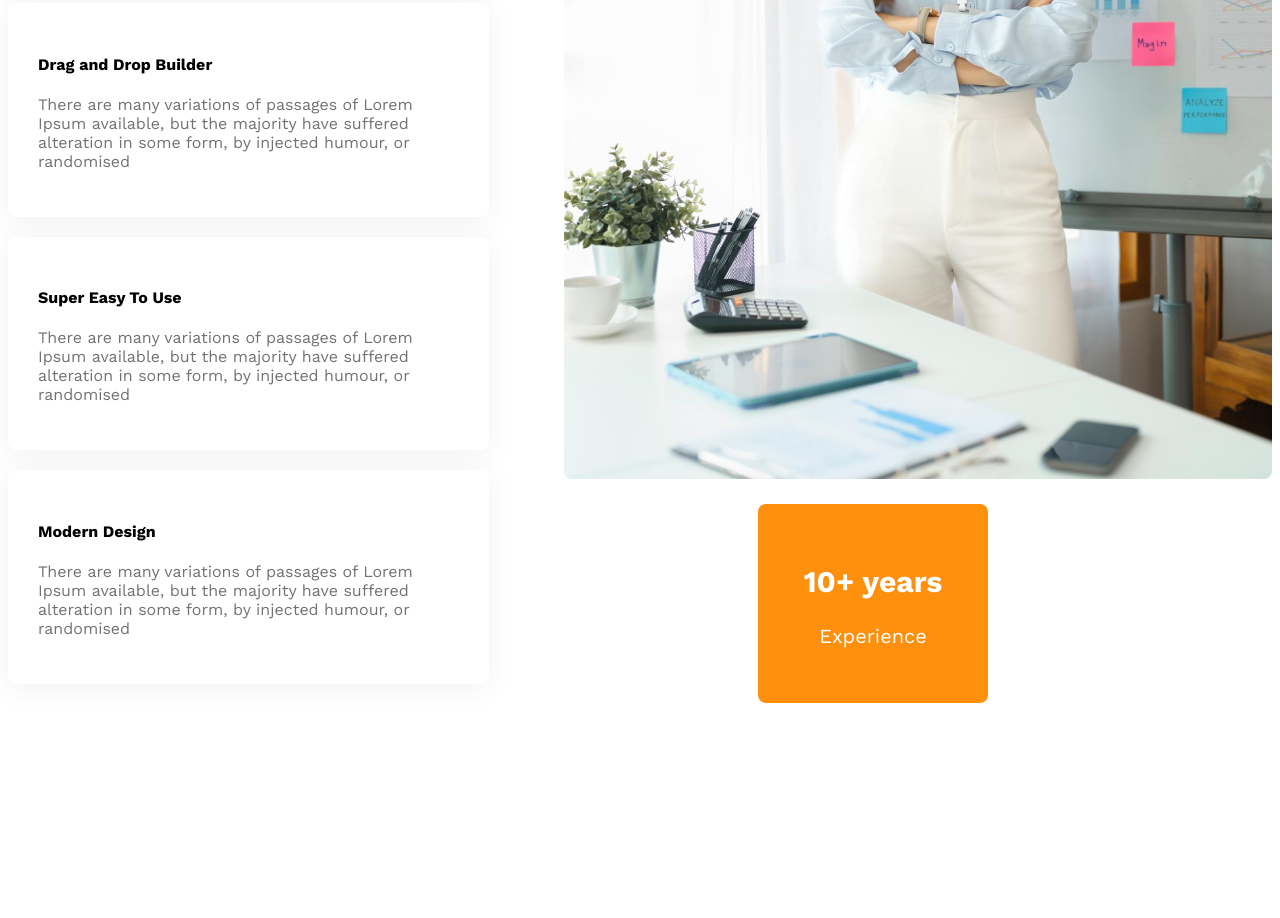
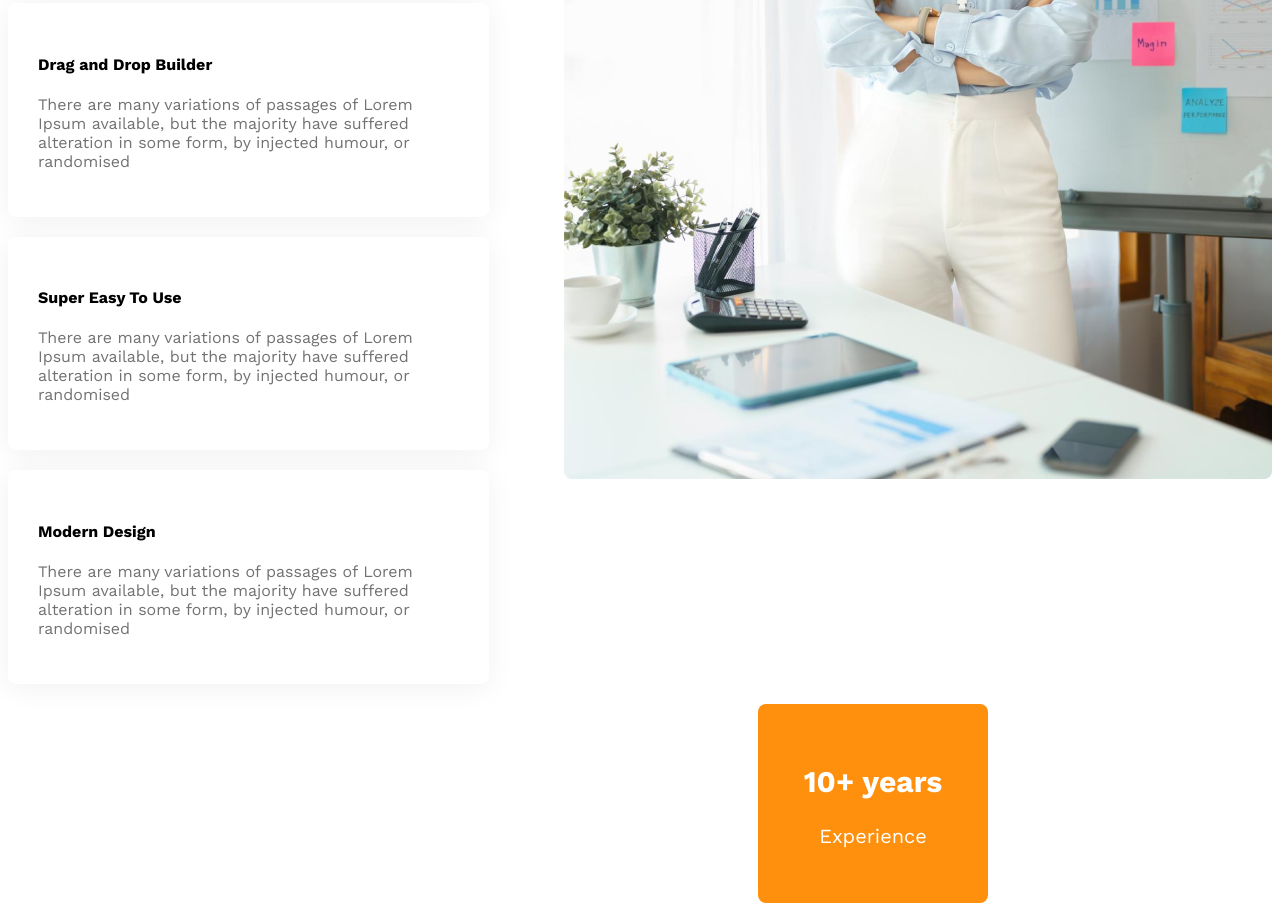
Before and after one commit to Jiislam/G3-architects, a plain HTML site: page index.html in a window 1280 px wide. Shown: the part 2313-3231 px from the top of the page. Drawn offline with nearby package versions, Linux system fonts and the light colour scheme.

Commit message:
feature added and css refined for  feature

```diff
--- a/style.css
+++ b/style.css
@@ -136,6 +136,6 @@ gap: 50px;
     text-align: center;
     width: 150px;
     margin-left: 750px;
-    position:relative;
+    position:relative; .badge
     bottom: 200px;
 }
```
